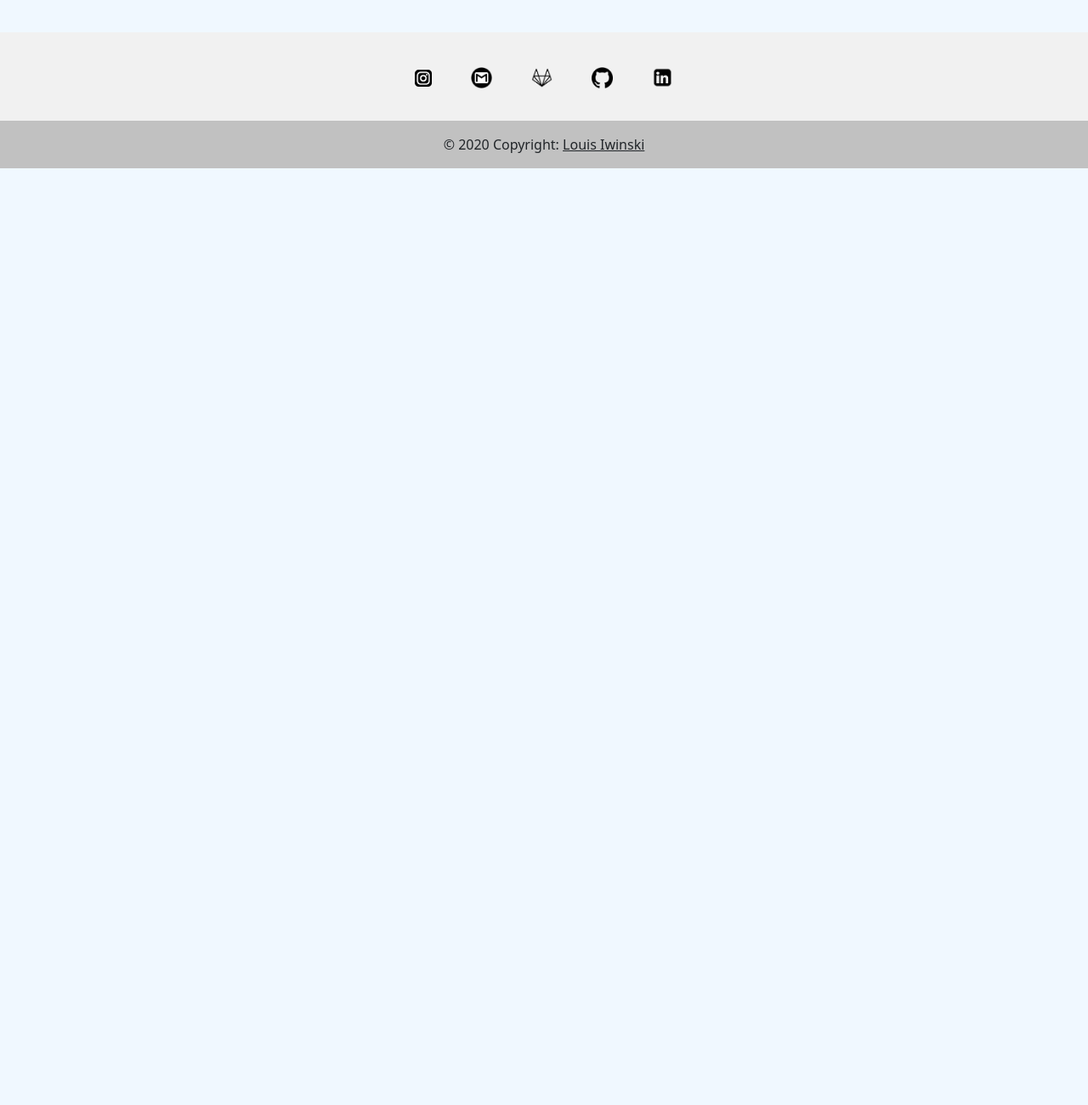
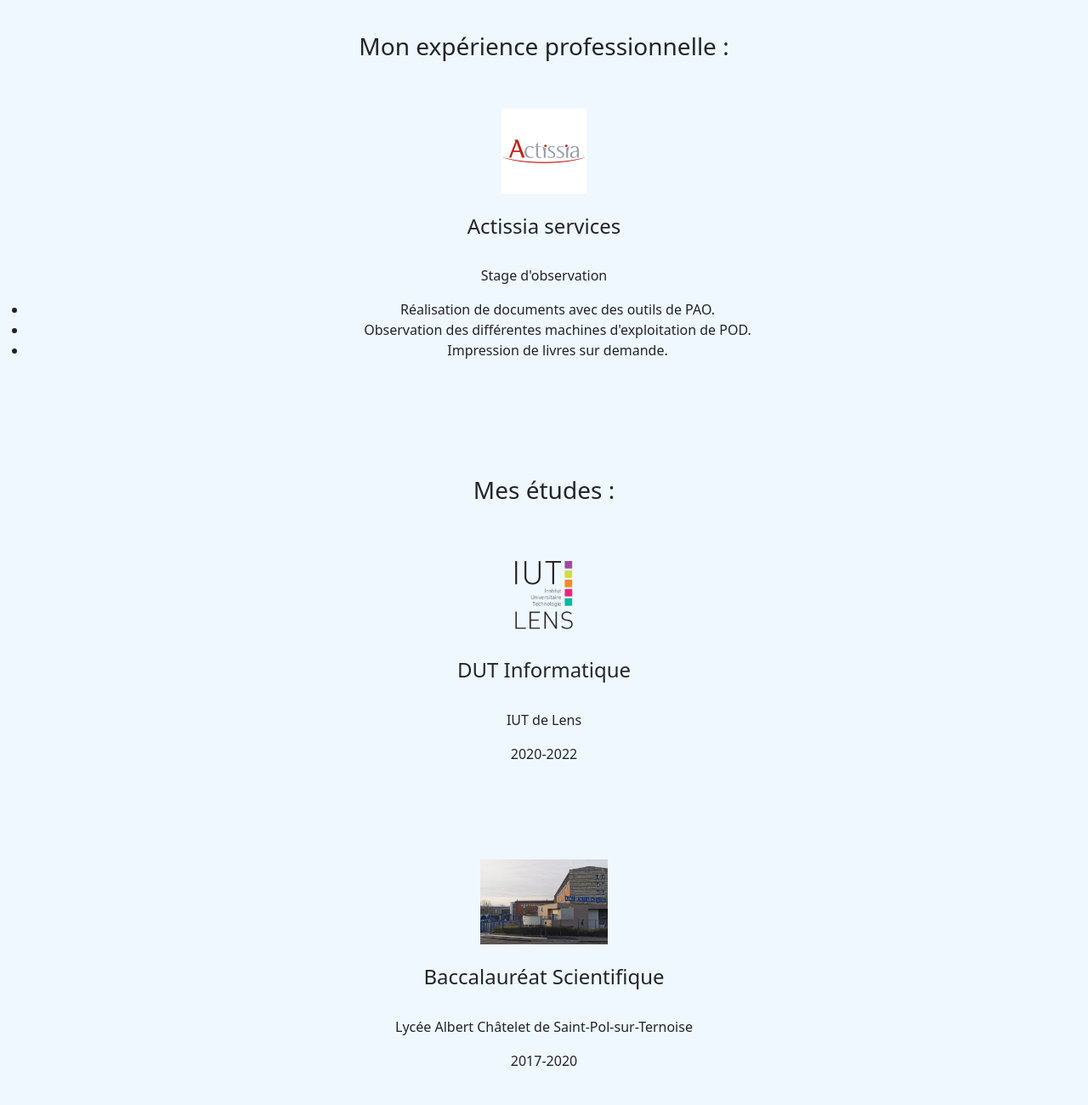
Before and after one commit to louisiwinski/portfolio, a plain HTML site: page html/apropos.htm in a window 1280 px wide. Shown: the part 960-2260 px from the top of the page at 85% size. Before the commit the page ends 1158 px from the top, so only its background shows below. Drawn offline with Linux system fonts and the light colour scheme.

Commit message:
Ajout d'un commit

```diff
--- a/css/style.css
+++ b/css/style.css
@@ -51,3 +51,11 @@ center-div_{
 .loisir{
     text-align: center;
 }
+
+.pro{
+    text-align: center;
+}
+
+.school{
+    text-align: center;
+}
--- a/html/apropos.htm
+++ b/html/apropos.htm
@@ -15,7 +15,7 @@
 
     <header class="header">
         <nav class="navbar navbar-expand-lg fixed-top py-3">
-            <div class="container"><a href="index.htm" class="navbar-brand text-uppercase font-weight-bold">Louis IWINSKI</a>
+            <div class="container"><a href="../index.htm" class="navbar-brand text-uppercase font-weight-bold">Louis IWINSKI</a>
                 <button type="button" data-toggle="collapse" data-target="#navbarSupportedContent" aria-controls="navbarSupportedContent" aria-expanded="false" aria-label="Toggle navigation" class="navbar-toggler navbar-toggler-right"><i class="fa fa-bars"></i></button>
 
                 <div id="navbarSupportedContent" class="collapse navbar-collapse">
@@ -59,7 +59,48 @@
 
     <br><br><br><br><br>
 
+    <h3 style="text-align: center;">Mon expérience professionnelle :</h3>
 
+    <br><br>
+
+    <div class="pro">
+        <img src="../img/4rk45r39jyfohshh6fsn.jpeg" width="100px" height="100px">
+        <br><br>
+        <h4>Actissia services</h4>
+        <br>
+        <p>Stage d'observation</p>
+        <ul>
+            <li>Réalisation de documents avec des outils de PAO.</li>
+            <li>Observation des différentes machines d'exploitation de POD.</li>
+            <li>Impression de livres sur demande.</li>
+        </ul>
+    </div>
+
+    <br><br><br><br><br>
+
+    <h3 style="text-align: center;">Mes études :</h3>
+
+    <br><br>
+
+    <div class="school">
+        <img src="../img/1200px-Logo_IUT_Lens.svg.png" width="100px" height="100px">
+        <br><br>
+        <h4>DUT Informatique</h4>
+        <br>
+        <p>IUT de Lens</p>
+        <p>2020-2022</p>
+
+        <br><br><br><br>
+
+        <img src="../img/lycee-albert-chatelet-saint-pol-scaled.jpg" width="150px" height="100px">
+        <br><br>
+        <h4>Baccalauréat Scientifique</h4>
+        <br>
+        <p>Lycée Albert Châtelet de Saint-Pol-sur-Ternoise</p>
+        <p>2017-2020</p>
+    </div>
+
+    <br><br><br><br>
 
 
     <a id="#contact">
@@ -80,7 +121,7 @@
                 <img src="../img/gitlab.png" height="25px" width="25px">
             </a>
 
-            <a class="btn btn-link btn-floating btn-lg text-dark m-1" href="https://github.com/louisexe" role="button" data-mdb-ripple-color="dark">
+            <a class="btn btn-link btn-floating btn-lg text-dark m-1" href="https://github.com/louisiwinski" role="button" data-mdb-ripple-color="dark">
                 <img src="../img/25231.png" height="25px" width="25px">
             </a>
 
```
Also changed, not shown: index.htm (+1 -1 lines), html/portfolio.htm (added), img/1200px-Logo_IUT_Lens.svg.png (added), img/4rk45r39jyfohshh6fsn.jpeg (added), img/lycee-albert-chatelet-saint-pol-scaled.jpg (added).
